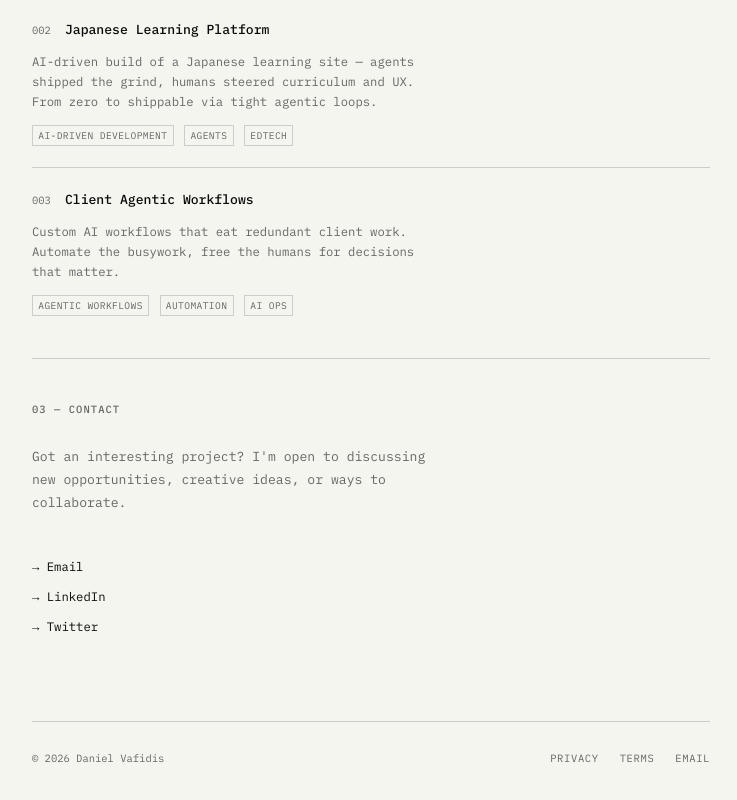
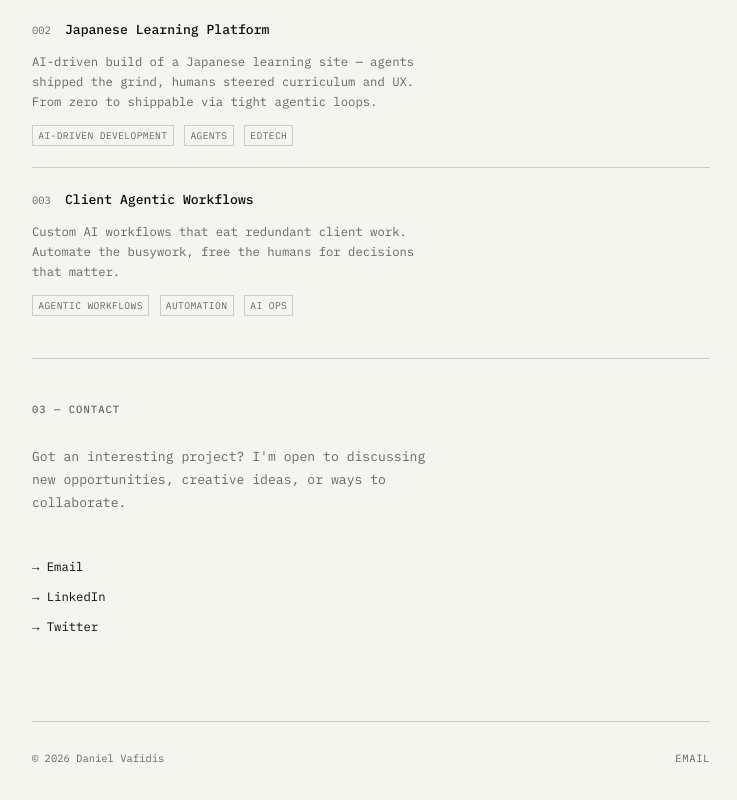
Before and after one commit to DanielVafidis/danielvafidisdev, a React (Vite) app: page / in a window 1280 px wide. Shown: the part 1009-1809 px from the top of the page, without its empty margins (269-1006 px from the left). Built offline with nearby package versions, Linux system fonts and the light colour scheme.

Commit message:
Drop placeholder Privacy/Terms links and self-host IBM Plex Mono.
Removes dead footer anchors and Google Fonts so typography loads from @fontsource without third-party requests.

```diff
--- a/index.html
+++ b/index.html
@@ -34,10 +34,6 @@
     <meta name="robots" content="index, follow" />
     <meta name="theme-color" content="#0a0a0a" media="(prefers-color-scheme: dark)" />
     <meta name="theme-color" content="#f5f5f0" media="(prefers-color-scheme: light)" />
-
-    <link rel="preconnect" href="https://fonts.googleapis.com" />
-    <link rel="preconnect" href="https://fonts.gstatic.com" crossorigin />
-    <link href="https://fonts.googleapis.com/css2?family=IBM+Plex+Mono:wght@400;500&display=swap" rel="stylesheet" />
   </head>
   <body>
     <div id="root"></div>
--- a/package.json
+++ b/package.json
@@ -10,6 +10,7 @@
     "preview": "vite preview"
   },
   "dependencies": {
+    "@fontsource/ibm-plex-mono": "^5.2.7",
     "react": "^19.1.1",
     "react-dom": "^19.1.1"
   },
--- a/src/App.tsx
+++ b/src/App.tsx
@@ -166,8 +166,6 @@ function App() {
             © {new Date().getFullYear()} Daniel Vafidis
           </p>
           <nav className="footer-nav" aria-label="Footer">
-            <a href="#" className="footer-link">Privacy</a>
-            <a href="#" className="footer-link">Terms</a>
             <a href="mailto:hello@example.com" className="footer-link">Email</a>
           </nav>
         </div>
--- a/src/main.tsx
+++ b/src/main.tsx
@@ -1,5 +1,7 @@
 import { StrictMode } from 'react'
 import { createRoot } from 'react-dom/client'
+import '@fontsource/ibm-plex-mono/400.css'
+import '@fontsource/ibm-plex-mono/500.css'
 import './index.css'
 import App from './App.tsx'
 import { initTheme } from './theme'
```
Also changed, not shown: 1 other file (tests, documents, lock files or other folders).
